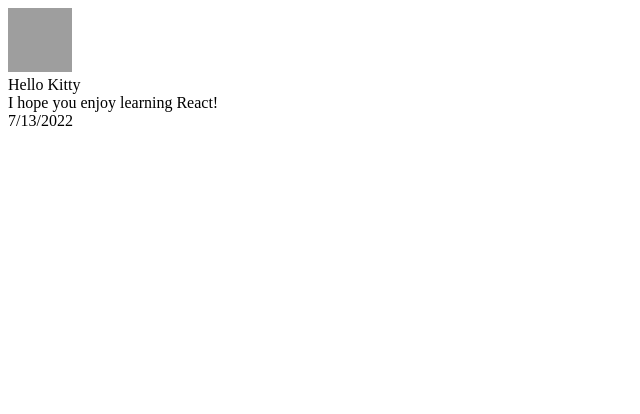
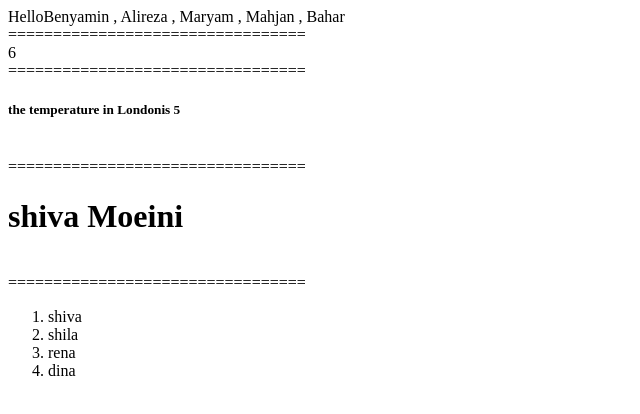
Before and after one commit to shivamoeini/zamin-khaki, a React (Create React App) app in the folder client/my-app/: page / in a window 1280 px wide. Shown: the top 414 px of the page, without its empty margins (0-640 px from the left). Built offline with nearby package versions, Linux system fonts and the light colour scheme; grey boxes are pictures that could not be loaded.

Commit message:
compositng componentsss

```diff
--- a/client/my-app/src/App.js
+++ b/client/my-app/src/App.js
@@ -1,18 +1,76 @@
-// import React from "react";
+import React from "react";
+function Greeting() {
+  return <span>Hello</span>;
+}
 
-// import {
-//   Typography,
-//   AppBar,
-//   Card,
-//   CardActions,
-//   CardContent,
-//   CardMedia,
-//   CssBaseline,
-//   Grid,
-//   Toolbar,
-//   Container,
-// } from "@material-ui/core";
+function Mentor() {
+  const mentors = ["Benyamin", "Alireza", "Maryam", "Mahjan", "Bahar"];
+  return <span>{mentors.join(" , ")}</span>;
+}
 
-// const App = () => {
+function Addition() {
+  return <span>{1 + 2 + 3}</span>;
+}
 
-// export default App;
+function Weather() {
+  // abject
+  const weatherDate = {
+    temperature: 5,
+    location: "London",
+  };
+  return (
+    <h5>
+      {" "}
+      the temperature in {weatherDate.location}is {weatherDate.temperature}
+    </h5>
+  );
+}
+
+
+function formatName(userr){
+    return userr.firstName+" "+ userr.lastName;
+}
+function Name(){
+    const user={
+        firstName:"shiva",
+        lastName:"Moeini"
+    };
+    return <h1>{formatName(user)}</h1>
+}
+
+const mentors=["shiva","shila","rena","dina"];
+function MentorList(){
+return(
+    <ol>
+        {mentors.map((name)=>(
+           <li>{name}</li>
+        ))}
+    </ol>
+)
+}
+function App() {
+  return (
+    <div>
+      <Greeting />
+      <Mentor />
+      <br />
+      =================================
+      <br />
+      <Addition />
+      <br />
+      =================================
+      <br />
+      <Weather />
+      <br />
+      =================================
+      <br />
+      <Name/>
+      <br />
+      =================================
+      <br />
+      <MentorList/>
+    </div>
+  );
+}
+
+export default App;
--- a/client/my-app/src/index.js
+++ b/client/my-app/src/index.js
@@ -1,6 +1,6 @@
 import React from "react";
 import ReactDOM from "react-dom/client";
-
+import App from './App'
 // function Welcome(props){
 //   return <h1>Hello,{props.name}</h1>
 // }
@@ -19,56 +19,61 @@ import ReactDOM from "react-dom/client";
 // 3) Our Welcome component returns a <h1>Hello, Sara</h1> element as the result.
 // 4) React DOM efficiently updates the DOM to match <h1>Hello, Sara</h1>.
 
-function formatDate(date) {
-  return date.toLocaleDateString();
-}
+// function formatDate(date) {
+//   return date.toLocaleDateString();
+// }
 
-function Avatar(props) {
-  return (
-    <img className="Avatar"
-         src={props.user.avatarUrl}
-         alt={props.user.name} />
-  );
-}
+// function Avatar(props) {
+//   return (
+//     <img className="Avatar"
+//          src={props.user.avatarUrl}
+//          alt={props.user.name} />
+//   );
+// }
 
-function UserInfo(props) {
-  return (
-    <div className="UserInfo">
-      <Avatar user={props.user} />
-      <div className="UserInfo-name">
-        {props.user.name}
-      </div>
-    </div>
-  );
-}
+// function UserInfo(props) {
+//   return (
+//     <div className="UserInfo">
+//       <Avatar user={props.user} />
+//       <div className="UserInfo-name">
+//         {props.user.name}
+//       </div>
+//     </div>
+//   );
+// }
 
-function Comment(props) {
-  return (
-    <div className="Comment">
-      <UserInfo user={props.author} />
-      <div className="Comment-text">
-        {props.text}
-      </div>
-      <div className="Comment-date">
-        {formatDate(props.date)}
-      </div>
-    </div>
-  );
-}
+// function Comment(props) {
+//   return (
+//     <div className="Comment">
+//       <UserInfo user={props.author} />
+//       <div className="Comment-text">
+//         {props.text}
+//       </div>
+//       <div className="Comment-date">
+//         {formatDate(props.date)}
+//       </div>
+//     </div>
+//   );
+// }
 
-const comment = {
-  date: new Date(),
-  text: 'I hope you enjoy learning React!',
-  author: {
-    name: 'Hello Kitty',
-    avatarUrl: 'http://placekitten.com/g/64/64'
-  }
-};
+// const comment = {
+//   date: new Date(),
+//   text: 'I hope you enjoy learning React!',
+//   author: {
+//     name: 'Hello Kitty',
+//     avatarUrl: 'http://placekitten.com/g/64/64'
+//   }
+// };
+
+// const root = ReactDOM.createRoot(document.getElementById('root'));
+// root.render(
+//   <Comment
+//     date={comment.date}
+//     text={comment.text}
+//     author={comment.author} />
+// );
 
 const root = ReactDOM.createRoot(document.getElementById('root'));
-root.render(
-  <Comment
-    date={comment.date}
-    text={comment.text}
-    author={comment.author} />
-);
+root.render( <React.StrictMode>
+  <App />
+</React.StrictMode>,)
```
